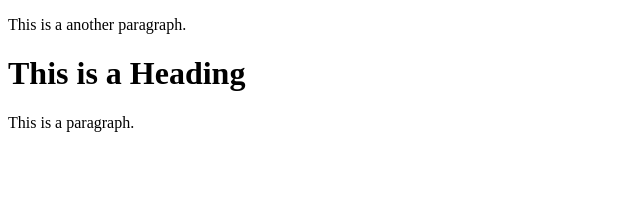
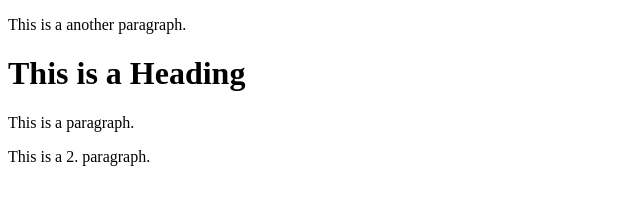
Before and after one commit to 1GK1/amigoscode, a plain HTML site: page index.html in a window 1280 px wide. Shown: the whole page, without its empty margins (0-640 px from the left). Drawn offline with Linux system fonts and the light colour scheme.

Commit message:
creating new conflict :)

```diff
--- a/index.html
+++ b/index.html
@@ -7,5 +7,6 @@
   <p>This is a another paragraph.</p>
   <h1>This is a Heading</h1>
   <p>This is a paragraph.</p>
+ 	<p>This is a 2. paragraph.</p>
 </body>
 </html>
```
